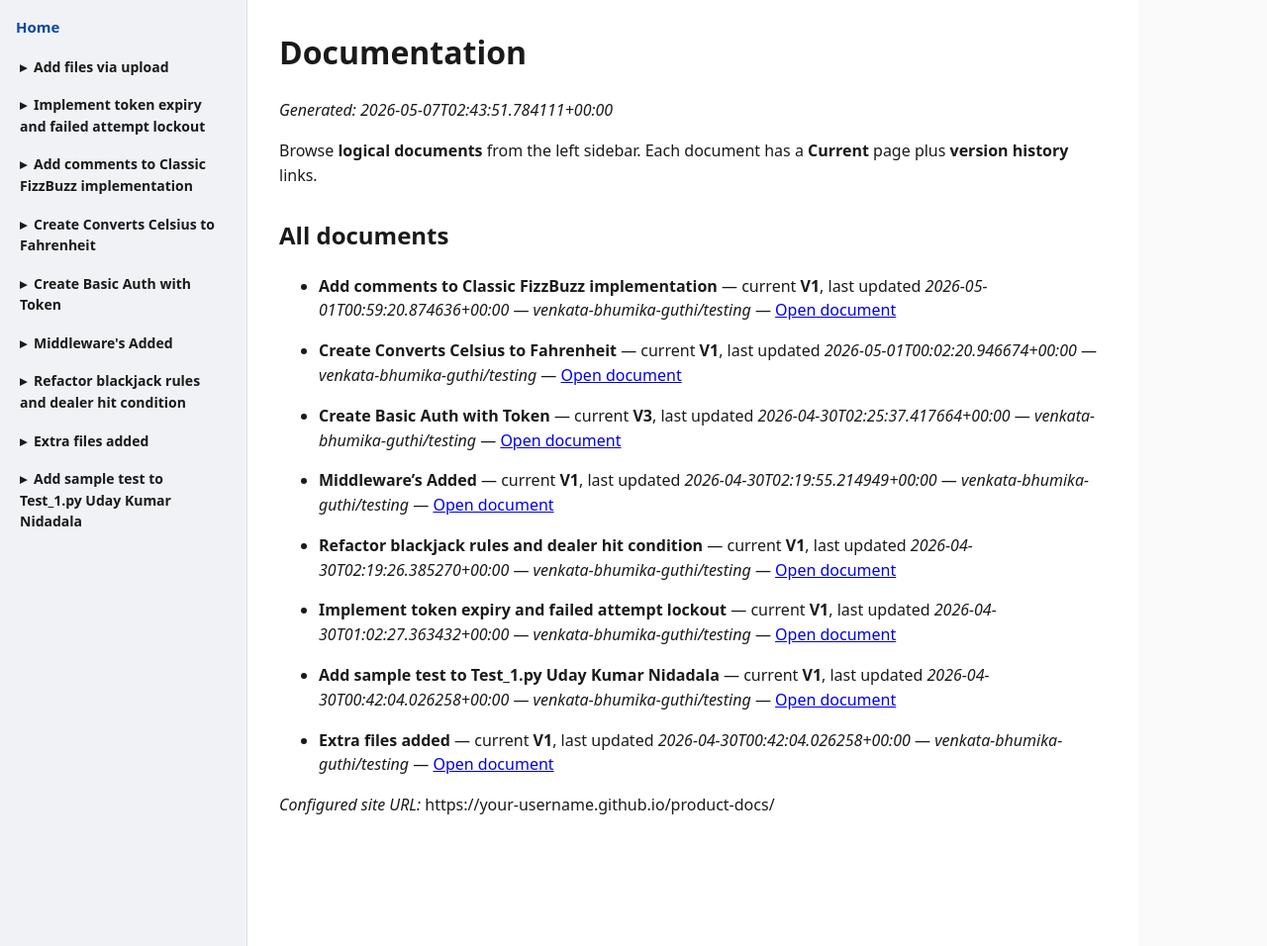
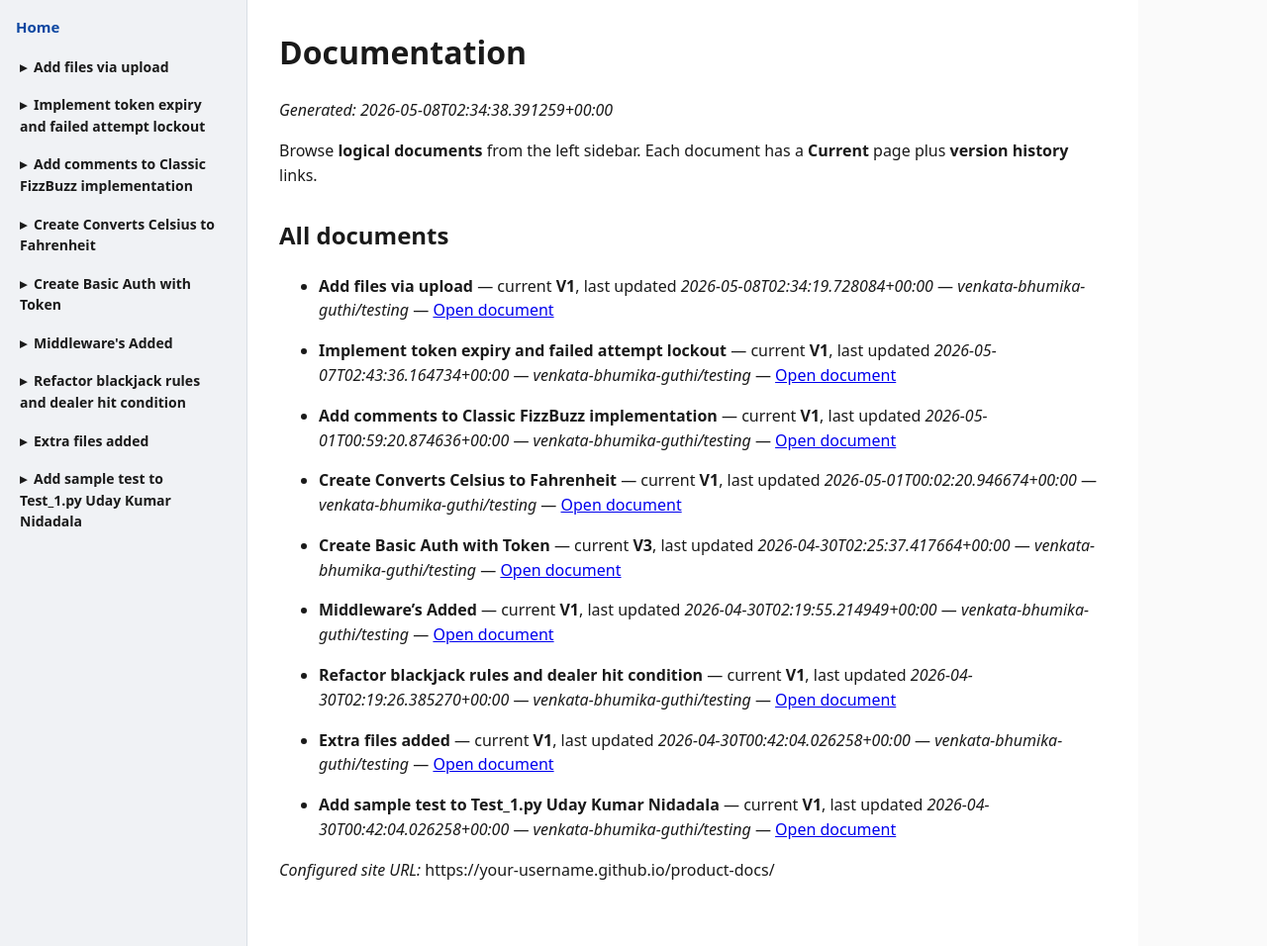
Before and after one commit to Venkata-Bhumika-Guthi/product-docs, a Jekyll site: the page built from docs/index.md, in a window 1280 px wide and 956 px high. Shown: the whole window at 99% size. Built offline with Jekyll 4.4.1, drawn with Linux system fonts in a browser that asks for light colours.

Commit message:
docs: refresh index (logical documents only)

```diff
--- a/docs/index.md
+++ b/docs/index.md
@@ -6,11 +6,17 @@ title: "Home"
 
 # Documentation
 
-_Generated: 2026-05-07T02:43:51.784111+00:00_
+_Generated: 2026-05-08T02:34:38.391259+00:00_
 
 Browse **logical documents** from the left sidebar. Each document has a **Current** page plus **version history** links.
 
 ## All documents
+
+- **Add files via upload** — current **V1**, last updated _2026-05-08T02:34:19.728084+00:00_
+  — _venkata-bhumika-guthi/testing_ — [Open document]({{ site.baseurl }}/documents/add-files-via-upload-c8ca0ea8b5/index.html)
+
+- **Implement token expiry and failed attempt lockout** — current **V1**, last updated _2026-05-07T02:43:36.164734+00:00_
+  — _venkata-bhumika-guthi/testing_ — [Open document]({{ site.baseurl }}/documents/implement-token-expiry-and-failed-attempt-lockou-7d37af77ed/index.html)
 
 - **Add comments to Classic FizzBuzz implementation** — current **V1**, last updated _2026-05-01T00:59:20.874636+00:00_
   — _venkata-bhumika-guthi/testing_ — [Open document]({{ site.baseurl }}/documents/add-comments-to-classic-fizzbuzz-implementation-28ff802fb8/index.html)
@@ -27,14 +33,11 @@ Browse **logical documents** from the left sidebar. Each document has a **Curren
 - **Refactor blackjack rules and dealer hit condition** — current **V1**, last updated _2026-04-30T02:19:26.385270+00:00_
   — _venkata-bhumika-guthi/testing_ — [Open document]({{ site.baseurl }}/documents/refactor-blackjack-rules-and-dealer-hit-conditio-ce38b7599f/index.html)
 
-- **Implement token expiry and failed attempt lockout** — current **V1**, last updated _2026-04-30T01:02:27.363432+00:00_
-  — _venkata-bhumika-guthi/testing_ — [Open document]({{ site.baseurl }}/documents/implement-token-expiry-and-failed-attempt-lockou-7d37af77ed/index.html)
+- **Extra files added** — current **V1**, last updated _2026-04-30T00:42:04.026258+00:00_
+  — _venkata-bhumika-guthi/testing_ — [Open document]({{ site.baseurl }}/documents/extra-files-added-262e336add/index.html)
 
 - **Add sample test to Test_1.py Uday Kumar Nidadala** — current **V1**, last updated _2026-04-30T00:42:04.026258+00:00_
   — _venkata-bhumika-guthi/testing_ — [Open document]({{ site.baseurl }}/documents/add-sample-test-to-test-1-py-uday-kumar-nidadala-a98c38e11b/index.html)
 
-- **Extra files added** — current **V1**, last updated _2026-04-30T00:42:04.026258+00:00_
-  — _venkata-bhumika-guthi/testing_ — [Open document]({{ site.baseurl }}/documents/extra-files-added-262e336add/index.html)
-
 
 _Configured site URL:_ https://your-username.github.io/product-docs/
```
